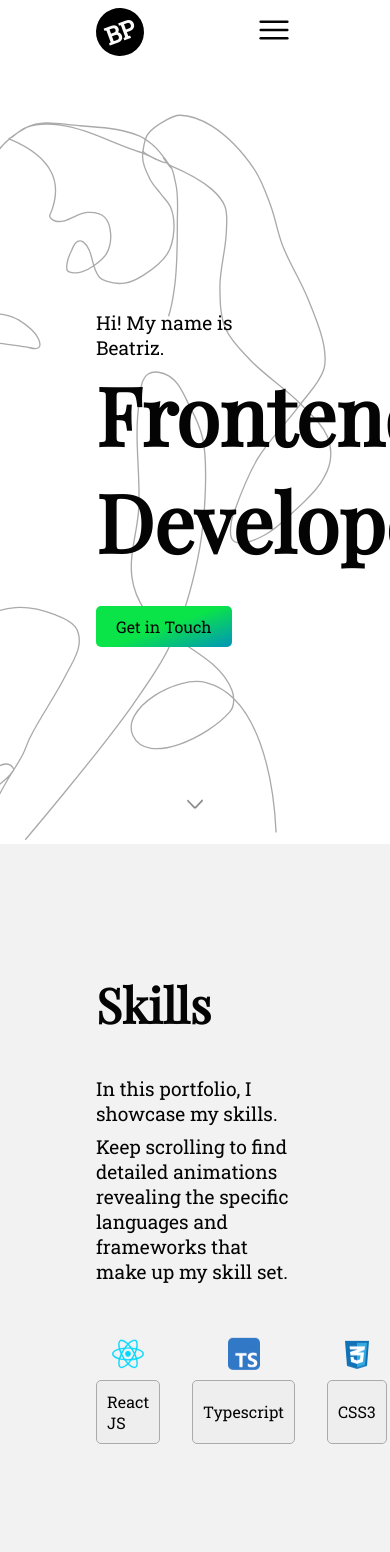
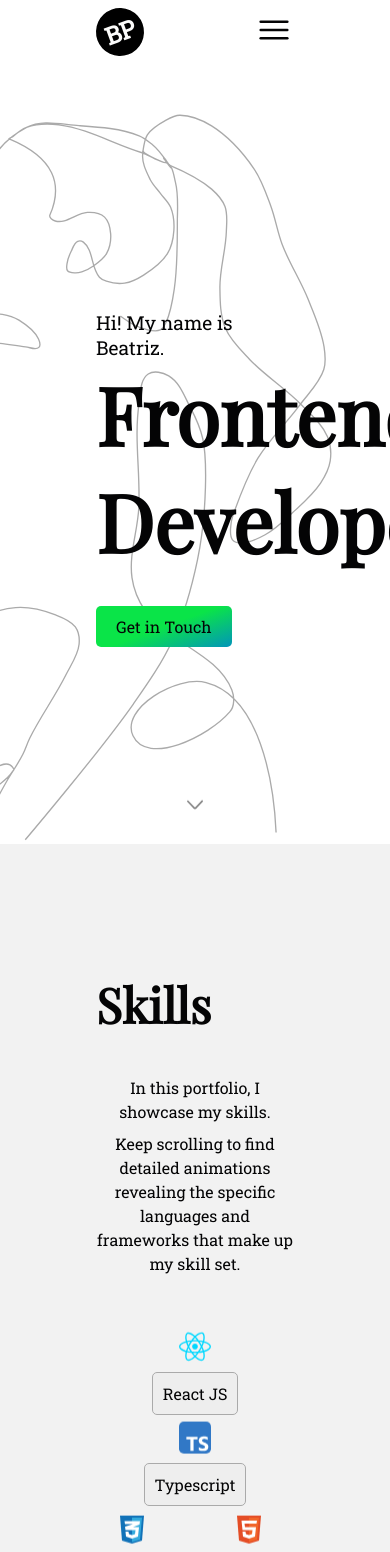
Before and after one commit to BRp99/portfolio-old, a React (Create React App) app in the folder portfolio/: page / in a window 390 px wide. Shown: the top 1552 px of the page. Built offline with nearby package versions, Linux system fonts and the light colour scheme.

Commit message:
SkillsSection mobile responsive

```diff
--- a/portfolio/src/components/HomePage/HeroSection/CallToAction/CallToAction.module.css
+++ b/portfolio/src/components/HomePage/HeroSection/CallToAction/CallToAction.module.css
@@ -51,6 +51,7 @@
   width: 100%;
   position: relative;
   transition: color 0.2s;
+  white-space: nowrap;
 }
 
 .call_to_action:hover .text {
--- a/portfolio/src/components/HomePage/ProjectsSection/Project/Project.module.css
+++ b/portfolio/src/components/HomePage/ProjectsSection/Project/Project.module.css
@@ -13,11 +13,9 @@
   min-height: 35rem;
   min-width: 35rem;
 
-  /* MOBILE RESPONSIVE */
   /* width: 100%;
   height: auto;
   min-width: 280px;
-  border-radius: 5px;
   overflow: hidden; */
 }
 
@@ -33,6 +31,7 @@
 
 .title {
   font-size: 2rem;
+  /* line-height: 1.3rem; */
 }
 
 .details {
@@ -47,17 +46,16 @@
 }
 
 .tags > div {
-  /* background-color: gray; */
   background-color: #eee;
   border: 1px solid #aaa;
+  padding: 0.3rem 0.6rem;
+  border-radius: 5px;
+  white-space: nowrap;
+}
 
-  /* background-color: hsl(0, 0%, 90%); */
-  /* background-color: #aaa; */
-
-  padding: 0.3rem 0.6rem;
-  /* color: white; */
-
-  border-radius: 5px;
+.description {
+  line-height: 1.5rem;
+  text-align: left;
 }
 
 /* STYLE DARK MODE */
--- a/portfolio/src/components/HomePage/ProjectsSection/Project/ProjectButton/ProjectButton.module.css
+++ b/portfolio/src/components/HomePage/ProjectsSection/Project/ProjectButton/ProjectButton.module.css
@@ -46,6 +46,7 @@
   align-items: center;
   gap: 1rem;
   z-index: 1;
+  white-space: nowrap;
 }
 
 /* STYLES DARK MODE */
@@ -60,3 +61,11 @@
   border: 1px solid var(--white);
 }
 /* FINISH STYLES DARK MODE */
+
+/* MEDIA QUERIES */
+
+@media (width <1000px) {
+  .button {
+    padding: 0.625em 1.25em;
+  }
+}
--- a/portfolio/src/components/HomePage/ProjectsSection/ProjectsSection.module.css
+++ b/portfolio/src/components/HomePage/ProjectsSection/ProjectsSection.module.css
@@ -5,6 +5,8 @@
 
 .title {
   font-size: 3rem;
+  /* font-size: clamp(1.5rem, 3vw, 3rem); */
+
   margin-top: 0;
 }
 
--- a/portfolio/src/components/HomePage/SkillsSection/SkillsSection.module.css
+++ b/portfolio/src/components/HomePage/SkillsSection/SkillsSection.module.css
@@ -1,7 +1,5 @@
 .container {
-  /* padding: 3rem 6rem; */
   padding: 8rem 6rem;
-  /* height: 100vh; */
 }
 
 .title {
@@ -10,14 +8,14 @@
 }
 
 .description {
-  font-size: 1.2rem;
+  line-height: 1.5rem;
+  text-align: left;
 }
 
 .description > div:nth-child(2) {
   padding-top: 0.5rem;
   display: flex;
   align-items: center;
-  gap: 0.6rem;
 }
 
 .description > div:nth-child(2) > svg {
@@ -26,6 +24,7 @@
 
 .skills {
   display: flex;
+  flex-wrap: wrap;
   gap: 2rem;
   margin-top: 6rem;
 }
@@ -42,29 +41,8 @@
   position: relative;
   background-color: #eee;
   border: 1px solid #aaa;
+  white-space: nowrap;
 }
-
-/* STYLE FOR DARK MODE */
-
-.dark_theme .skills > div {
-  color: rgb(209, 209, 209);
-  background-color: #333;
-}
-
-.dark_theme .skills div:nth-child(5) svg {
-  /* opacity: 1;
-  background-color: #272525;
-  border: 0; */
-  /* background-color: white; */
-  filter: drop-shadow(2px 2px 10px rgba(255, 255, 255, 0.5));
-}
-
-.dark_theme .description > div:nth-child(2) > svg {
-  /* background-color: red; */
-  filter: drop-shadow(2px 2px 10px rgba(255, 255, 255, 0.5));
-}
-
-/* FINISH STYLE FOR DARK MODE */
 
 .skills > div > svg {
   position: absolute;
@@ -82,3 +60,33 @@
     transform: translateY(-0.75rem);
   }
 }
+
+/* STYLE FOR DARK MODE */
+
+.dark_theme .skills > div {
+  color: rgb(209, 209, 209);
+  background-color: #333;
+}
+
+.dark_theme .skills div:nth-child(5) svg {
+  filter: drop-shadow(2px 2px 10px rgba(255, 255, 255, 0.5));
+}
+
+.dark_theme .description > div:nth-child(2) > svg {
+  filter: drop-shadow(2px 2px 10px rgba(255, 255, 255, 0.5));
+}
+
+/* MEDIA QUERIES */
+
+@media (width < 942px) {
+  .skills {
+    gap: 3rem;
+    justify-content: center;
+    align-items: center;
+  }
+}
+@media (width <425px) {
+  .description {
+    text-align: center;
+  }
+}
--- a/portfolio/src/components/Layout/Header/HamburgerMenu/HamburgerMenu.module.css
+++ b/portfolio/src/components/Layout/Header/HamburgerMenu/HamburgerMenu.module.css
@@ -16,7 +16,7 @@
 
 .menu_box {
   margin-top: 1rem;
-  width: 140px;
+  /* width: 140px; */
   position: absolute;
   /* top: 0;
   left: 3rem; */
@@ -31,10 +31,13 @@
 }
 
 .menu_box > * {
-  padding: 0.5rem;
-  padding-left: 1rem;
+  /* padding: 0.5rem; */
+  /* padding-left: 1rem; */
+  padding: 0.5rem 0.5rem;
   display: flex;
   flex-direction: column;
+  justify-content: center;
+  align-items: center;
   font-size: 1rem;
   flex: 1;
 }
```
